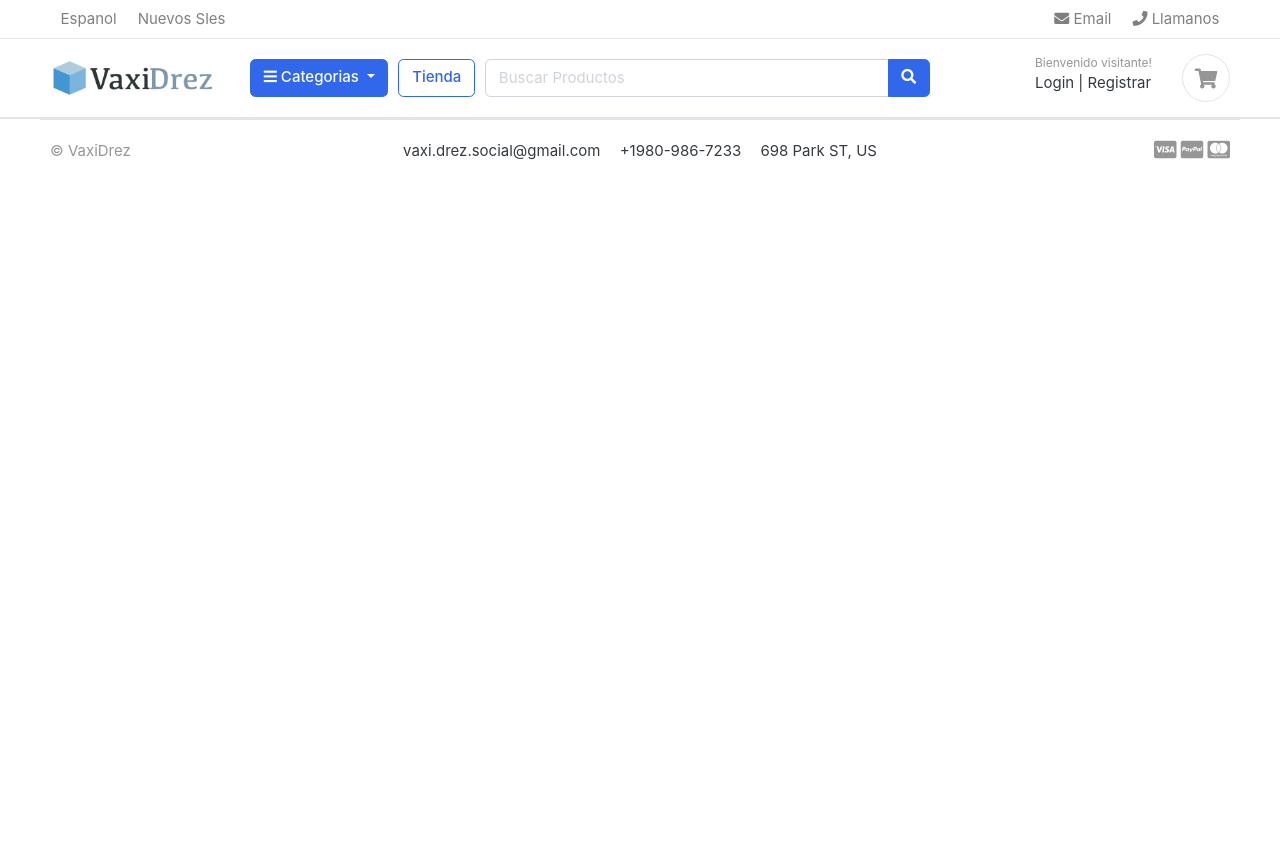
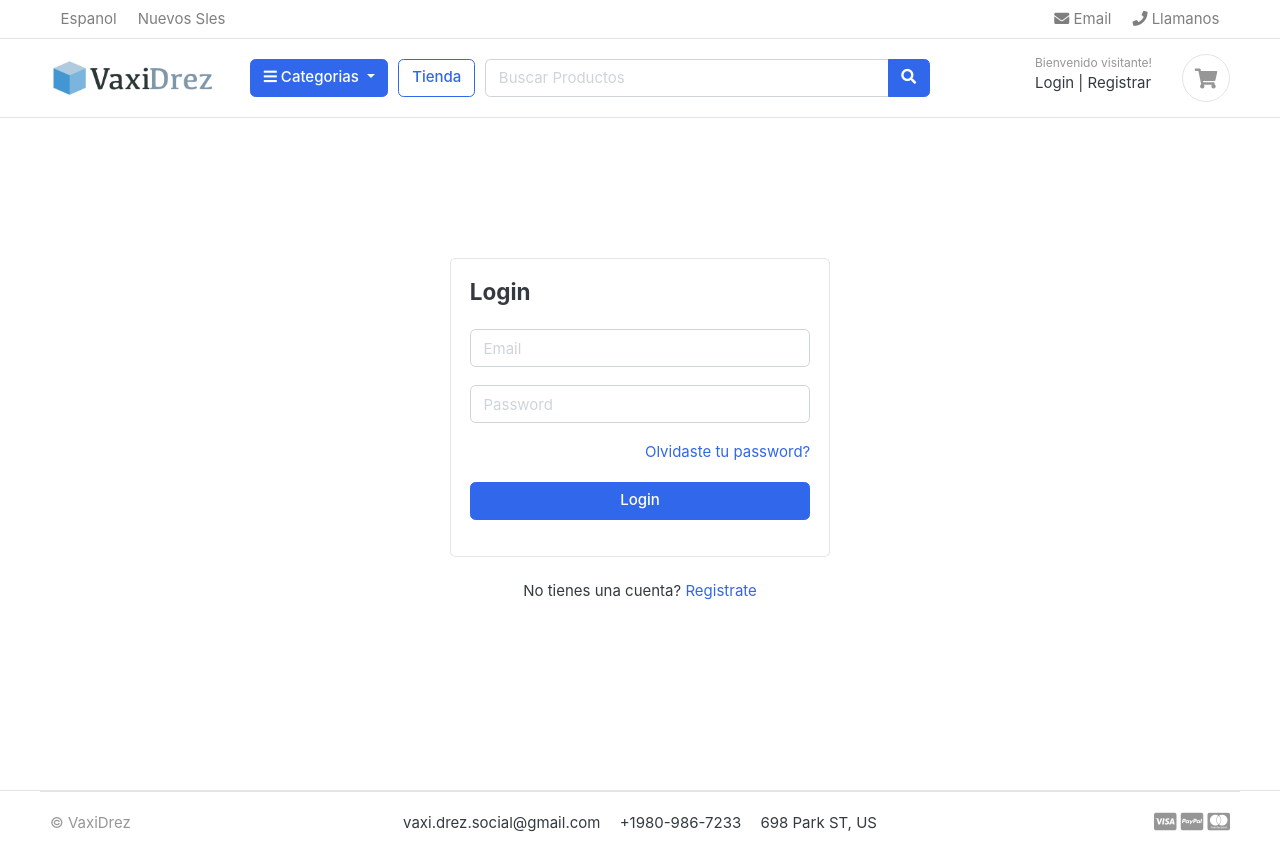
Before and after one commit to Oswaldo26/TrabajoFinalCS, a Django app: template templates/accounts/login.html in a window 1280 px wide. Before the commit the page ends 160 px from the top, so only its background shows below. Run offline with Django 3.2, Linux system fonts and the light colour scheme; the template is opened without the code that fills it, so the values that code supplies are empty; some web fonts are replaced.

Commit message:
register y login completos

```diff
--- a/templates/accounts/login.html
+++ b/templates/accounts/login.html
@@ -1,5 +1,39 @@
 {% extends 'base.html' %}
 
 {% block content %}
+<!-- ========================= SECTION CONTENT ========================= -->
+<section class="section-conten padding-y" style="min-height:84vh">
 
+    <!-- ============================ COMPONENT LOGIN   ================================= -->
+        <div class="card mx-auto" style="max-width: 380px; margin-top:100px;">
+          {% include 'includes/alerts.html' %}
+          <div class="card-body">
+          <h4 class="card-title mb-4">Login</h4>
+          <form action="{% url 'login' %}" method="POST">
+            {% csrf_token %}
+              <div class="form-group">
+                 <input type="email" class="form-control" placeholder="Email" name="email">
+              </div> <!-- form-group// -->
+              <div class="form-group">
+                <input type="password" class="form-control" placeholder="Password" name="password">
+              </div> <!-- form-group// -->
+
+              <div class="form-group">
+                  <a href="#" class="float-right">Olvidaste tu password?</a>
+
+              </div> <!-- form-group form-check .// -->
+              <div class="form-group">
+                  <button type="submit" class="btn btn-primary btn-block"> Login  </button>
+              </div> <!-- form-group// -->
+          </form>
+          </div> <!-- card-body.// -->
+        </div> <!-- card .// -->
+
+         <p class="text-center mt-4">No tienes una cuenta? <a href="{% url 'register' %}">Registrate</a></p>
+         <br><br>
+    <!-- ============================ COMPONENT LOGIN  END.// ================================= -->
+
+
+    </section>
+    <!-- ========================= SECTION CONTENT END// ========================= -->
 {% endblock %}
--- a/templates/accounts/register.html
+++ b/templates/accounts/register.html
@@ -47,7 +47,7 @@
                     <div class="form-group">
                         <button type="submit" class="btn btn-primary btn-block"> Registrar  </button>
                     </div> <!-- form-group// -->
-
+                  {{ form.email.errors }}
                   {{ form.non_field_errors }}
                 </form>
             </article><!-- card-body.// -->
--- a/templates/includes/navbar.html
+++ b/templates/includes/navbar.html
@@ -60,6 +60,8 @@
         </div> <!-- col.// -->
         <div class="col-lg-3 col-sm-6 col-8 order-2 order-lg-3">
           <div class="d-flex justify-content-end mb-3 mb-lg-0">
+
+            {% if user.id is None %}
             <div class="widget-header">
               <small class="title text-muted">Bienvenido visitante!</small>
               <div>
@@ -67,6 +69,17 @@
                 <a href="{% url 'register' %}">Registrar</a>
               </div>
             </div>
+            {% else %}
+            <div class="widget-header">
+              <small class="title text-muted">Bienvenido {{ user.first_name }}!</small>
+              <div>
+                <a href="#">Dashboardn</a> <span class="dark-transp"> | </span>
+                <a href="{% url 'logout' %}">Salir Sesion</a>
+              </div>
+            </div>
+            {% endif %}
+
+
             <a href="{% url 'cart' %}" class="widget-header pl-3 ml-3">
               <div class="icon icon-sm rounded-circle border"><i class="fa fa-shopping-cart"></i></div>
               <span class="badge badge-pill badge-danger notify">{{ cart_count }}</span>
```
Also changed, not shown: accounts/views.py (+17 -2 lines).
